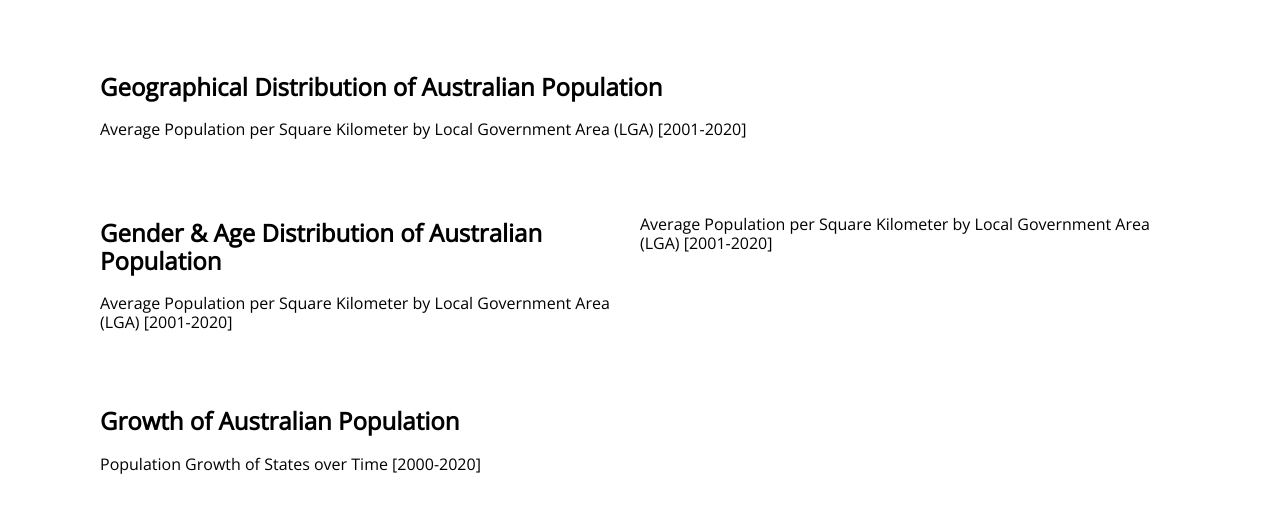
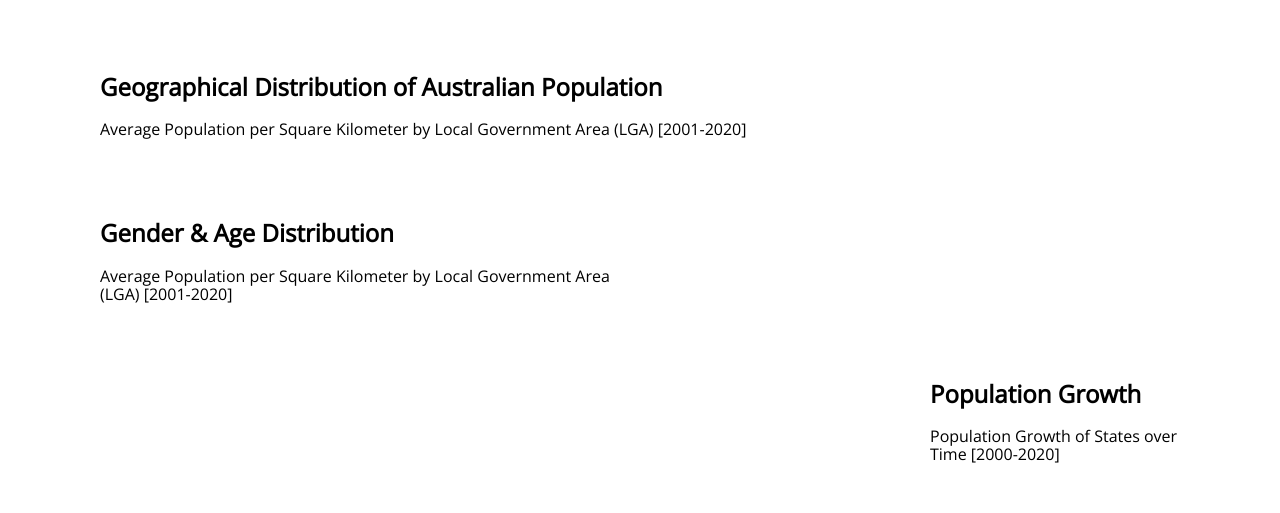
Before and after one commit to blea0003/FIT3179-Data-Visualization-2, a plain HTML site: page index.html in a window 1280 px wide. Shown: the part 115-628 px from the top of the page. Drawn offline with nearby package versions, Linux system fonts and the light colour scheme; a script that the page names is missing.

Commit message:
Add files via upload

```diff
--- a/index.html
+++ b/index.html
@@ -58,7 +58,7 @@
 
       <div class="pure-u-1-2">
         <div class="description description-left">
-          <h2>Gender & Age Distribution of Australian Population</h2>
+          <h2>Gender & Age Distribution</h2>
           <p>
             Average Population per Square Kilometer by Local Government Area (LGA) [2001-2020]
           </p>
@@ -66,9 +66,6 @@
       </div>
 
       <div class="pure-u-1-2">
-        <p>
-          Average Population per Square Kilometer by Local Government Area (LGA) [2001-2020]
-        </p>
         <div id="SEX_AGE_ERP_diverging_bar" class="vis-container"></div>
       </div>
 
@@ -77,12 +74,17 @@
 
     <!-- Population Growth grid group -->
     <div class="pure-g">
-      <div class="pure-u-1-1">
-        <h2>Growth of Australian Population</h2>
-        <p>
-          Population Growth of States over Time [2000-2020]
-        </p>
+      <div class="pure-u-3-4">
         <div id="STE_ERP_area_line" class="vis-container"></div>
+      </div>
+
+      <div class="pure-u-1-4">
+        <div class="description description-right">
+          <h2>Population Growth</h2>
+          <p>
+            Population Growth of States over Time [2000-2020]
+          </p>
+        </div>
       </div>
     </div>
     <!-- end Population Growth grid group -->
```
